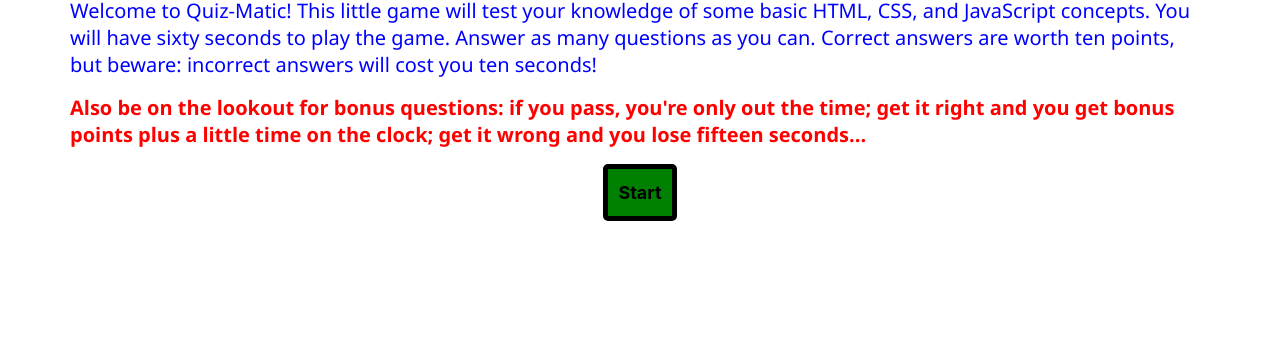
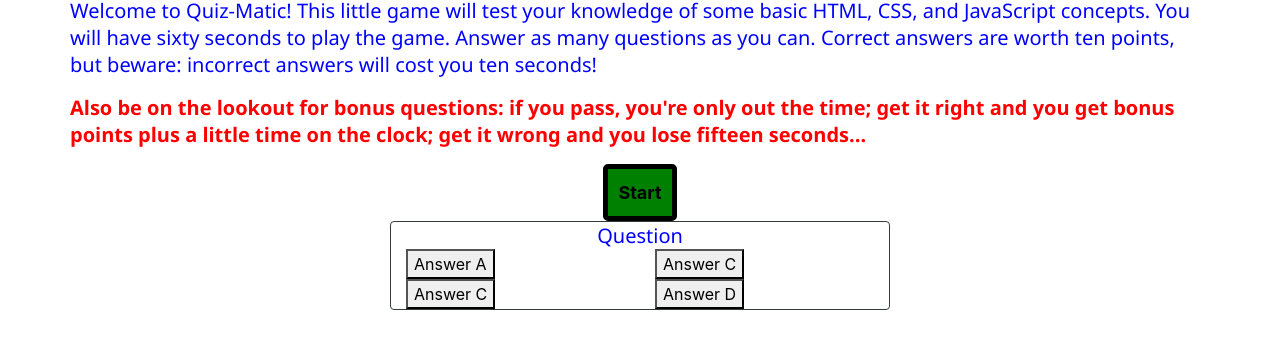
Before and after one commit to Geoff7709/quiz_matic, a plain HTML site: page index.html in a window 1280 px wide. Shown: the part 103-452 px from the top of the page. Drawn offline with nearby package versions, Linux system fonts and the light colour scheme.

Commit message:
Added css and html

```diff
--- a/index.html
+++ b/index.html
@@ -11,7 +11,7 @@
     <h1>Quiz-Matic!</h1>
 
     <div class='container' id='stat-bar'>
-        <div class='row justify-content: space-between'>
+        <div class='row justify-content-between'>
             <div class="col-md-4">
                 <span class='hi-score'>High Score</span>
             </div>
@@ -35,7 +35,27 @@
         </div>
     </div>
 
-
+    <div class='container border border-dark rounded' id='question-box'>
+        <div class='row justify-content-center question'>
+            Question
+        </div>
+        <div class='row'>
+            <div class='col-md-6'>
+                <button id='answer-a'>Answer A</button>
+            </div>
+            <div class='col-md-6'>
+                <button id='answer-b'>Answer C</button>
+            </div>
+        </div>
+        <div class='row'>
+            <div class='col-md-6'>
+                <button id='answer-c'>Answer C</button>
+            </div>
+            <div class='col-md-6'>
+                <button id='answer-d'>Answer D</button>
+            </div>
+        </div>
+    </div>
 
 
 
--- a/style.css
+++ b/style.css
@@ -37,3 +37,14 @@ p {
     font-size: large;
     text-align: center;
 }
+
+.question {
+    font-family: 'Segoe UI', Tahoma, Geneva, Verdana, sans-serif;
+    font-size: 20px;
+    line-height: 27px;
+    color: blue;
+}
+
+#question-box {
+    max-width: 500px;
+}
```
